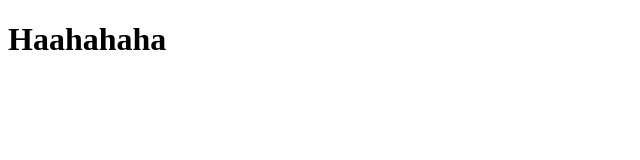
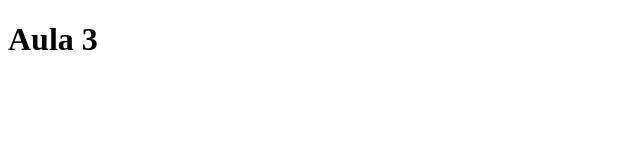
Before and after one commit to FarleyLima/Curso_js_b7web, a plain HTML site: page variaveis/index.html in a window 1280 px wide. Shown: the whole page, without its empty margins (0-640 px from the left). Drawn offline with Linux system fonts and the light colour scheme.

Commit message:
alterando o h1

```diff
--- a/variaveis/index.html
+++ b/variaveis/index.html
@@ -7,7 +7,7 @@
     <title>Document</title>
   </head>
   <body>
-    <h1>Haahahaha</h1>
+    <h1>Aula 3</h1>
 
     <script src="script.js"></script>
   </body>
```
